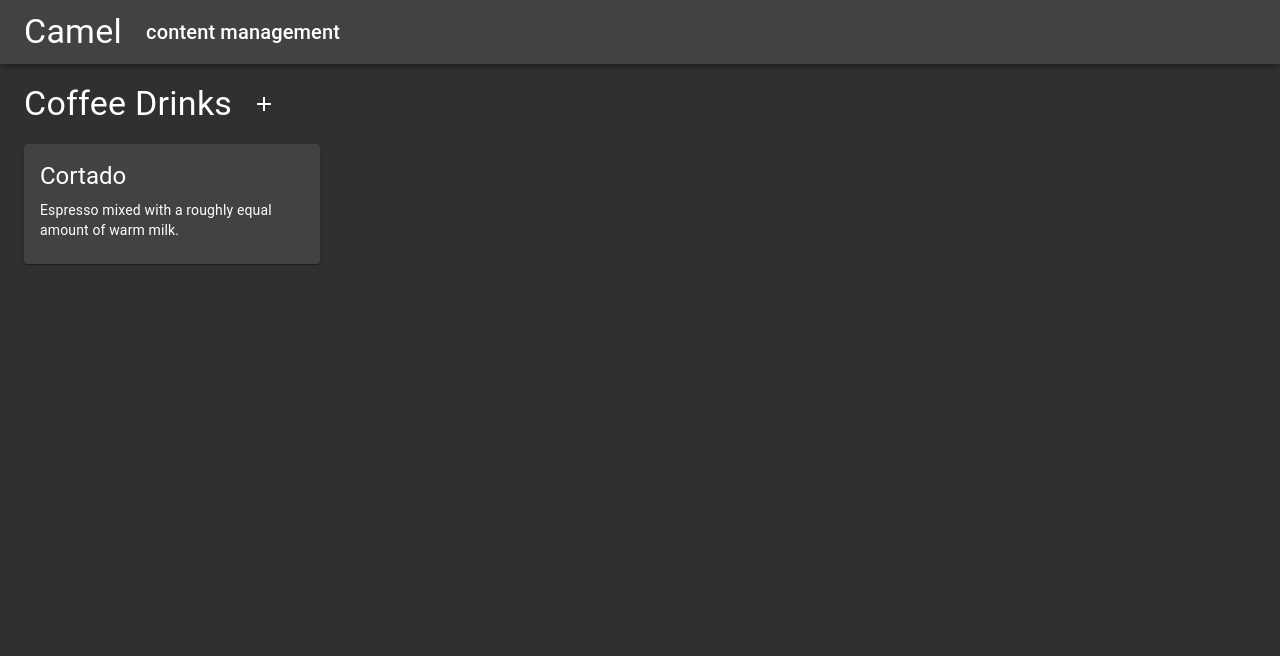
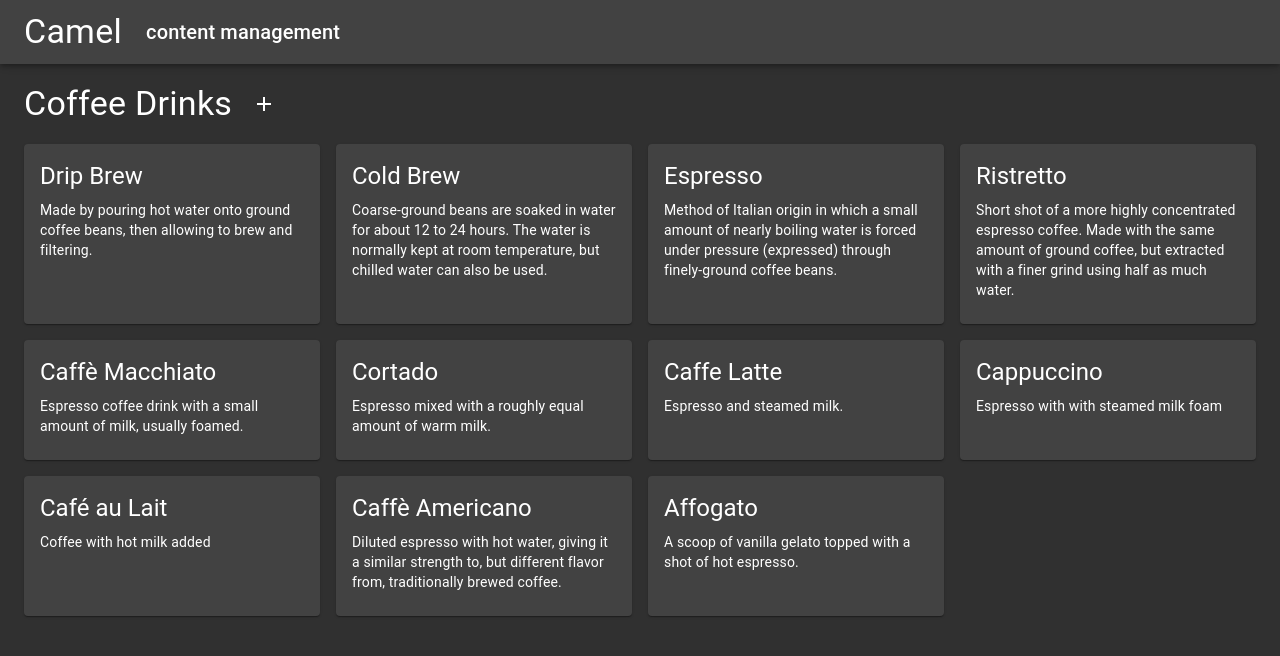
Before and after one commit to matanshavit/camel, a React (Create React App) app in the folder client/: page / in a window 1280 px wide. Shown: the top 656 px of the page. Built offline with nearby package versions, Linux system fonts and the light colour scheme.

Commit message:
more initial data

```diff
--- a/client/src/pages/CoffeeDrinksPage.tsx
+++ b/client/src/pages/CoffeeDrinksPage.tsx
@@ -74,8 +74,55 @@ const ListGridCard = ({ name, description }: ListGridCardProps) => {
 
 const items: ListGridCardProps[] = [
   {
+    name: "Drip Brew",
+    description:
+      "Made by pouring hot water onto ground coffee beans, then allowing to brew and filtering.",
+  },
+  {
+    name: "Cold Brew",
+    description:
+      "Coarse-ground beans are soaked in water for about 12 to 24 hours. The water is normally kept at room temperature, but chilled water can also be used.",
+  },
+  {
+    name: "Espresso",
+    description:
+      "Method of Italian origin in which a small amount of nearly boiling water is forced under pressure (expressed) through finely-ground coffee beans.",
+  },
+  {
+    name: "Ristretto",
+    description:
+      "Short shot of a more highly concentrated espresso coffee. Made with the same amount of ground coffee, but extracted with a finer grind using half as much water.",
+  },
+  {
+    name: "Caffè Macchiato",
+    description:
+      "Espresso coffee drink with a small amount of milk, usually foamed.",
+  },
+  {
     name: "Cortado",
     description: "Espresso mixed with a roughly equal amount of warm milk.",
+  },
+  {
+    name: "Caffe Latte",
+    description: "Espresso and steamed milk.",
+  },
+  {
+    name: "Cappuccino",
+    description: "Espresso with with steamed milk foam",
+  },
+  {
+    name: "Café au Lait",
+    description: "Coffee with hot milk added",
+  },
+  {
+    name: "Caffè Americano",
+    description:
+      "Diluted espresso with hot water, giving it a similar strength to, but different flavor from, traditionally brewed coffee.",
+  },
+  {
+    name: "Affogato",
+    description:
+      "A scoop of vanilla gelato topped with a shot of hot espresso.",
   },
 ];
 
```
